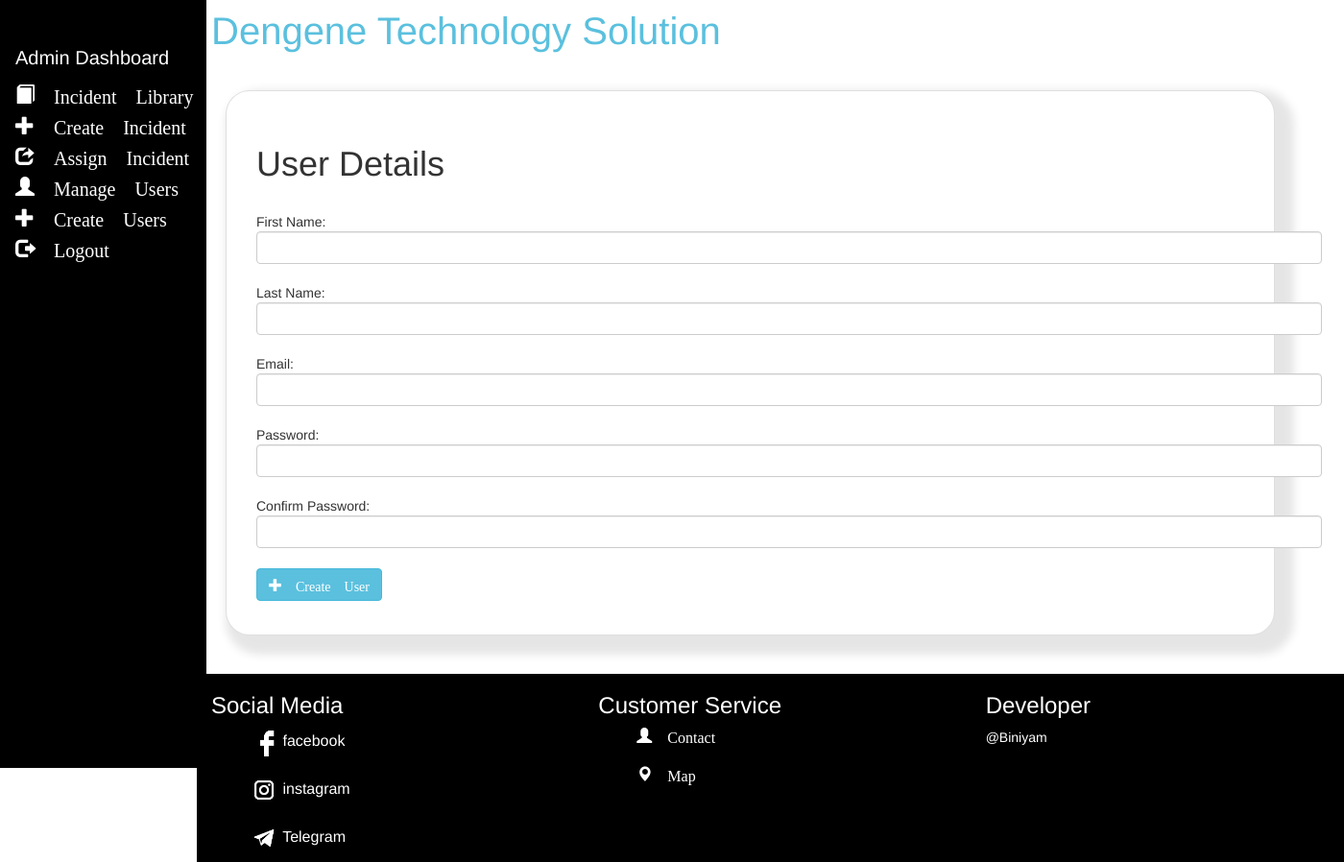
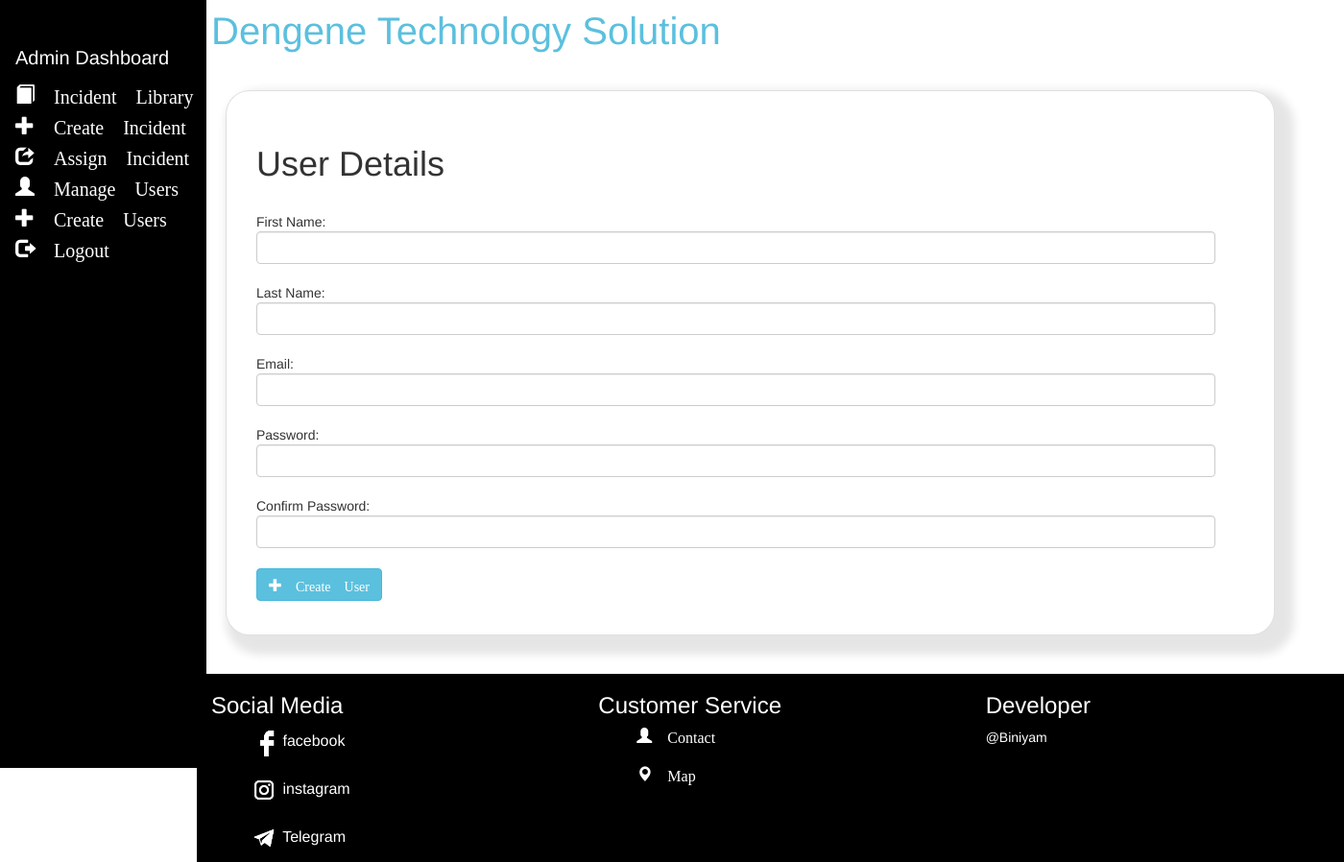
Before and after one commit to bini-man/incident-managment-system, a PHP site: page /Create_user.php in a window 1400 px wide. Shown: the whole page at 96% size. Run offline with PHP 8.4, Linux system fonts and the light colour scheme; the visitor is signed in with stand-in values (Sample User, id 1).

Commit message:
night commit

```diff
--- a/Create_incident.php
+++ b/Create_incident.php
@@ -57,6 +57,7 @@ include_once("dbcon.php");
               <h1 id="incident_detail">Incident Detail</h1>
               <br>
               <form method="post" action="create_incident_action.php">
+              <div id="inputs">
                 Incident Title:
                 <input type="text" name="title" required="" class="form-control">
                 <br>
@@ -79,6 +80,7 @@ include_once("dbcon.php");
                 <button name="postnotce" id="postnotce" class="glyphicon glyphicon-plus   btn btn-info"> Create Incident</button>
                 <br>
                 <br>
+                </div>
               </form>
             </div>
           </div>
--- a/Create_incident_user.php
+++ b/Create_incident_user.php
@@ -59,6 +59,7 @@ $username = $_SESSION['user'];
               <h1 id="manage_user">Incident Creation FORM</h1>
               <br>
               <form method="POST" action="create_incident_user_action.php">
+              <div id="inputs">
                 Incident Title:
                 <input type="text" name="title" required="" class="form-control">
                 <br>
@@ -81,6 +82,7 @@ $username = $_SESSION['user'];
                 <button name="postnotce" id="postnotce" class="glyphicon glyphicon-plus   btn btn-info"> Create Incident</button>
                 <br>
                 <br>
+                </div>
               </form>
             </div>
           </div>
--- a/Create_user.php
+++ b/Create_user.php
@@ -60,6 +60,7 @@ include_once("dbcon.php");
               <h1 id="user_detail">User Details</h1>
               <br>
               <form method="post" action="create_user_action.php">
+              <div id="inputs">
                 First Name:
                 <input type="text" name="first_name" required="" class="form-control">
                 <br>
@@ -78,6 +79,7 @@ include_once("dbcon.php");
                 <button name="postnotce" id="postnotce" class="glyphicon glyphicon-plus   btn btn-info"> Create User</button>
                 <br>
                 <br>
+                </div>
               </form>
             </div>
           </div>
--- a/css/style.css
+++ b/css/style.css
@@ -128,3 +128,7 @@ body {
     background-color: white;
     margin-left: 150px;
 }
+
+#inputs{
+    width: 90%;
+}
```
